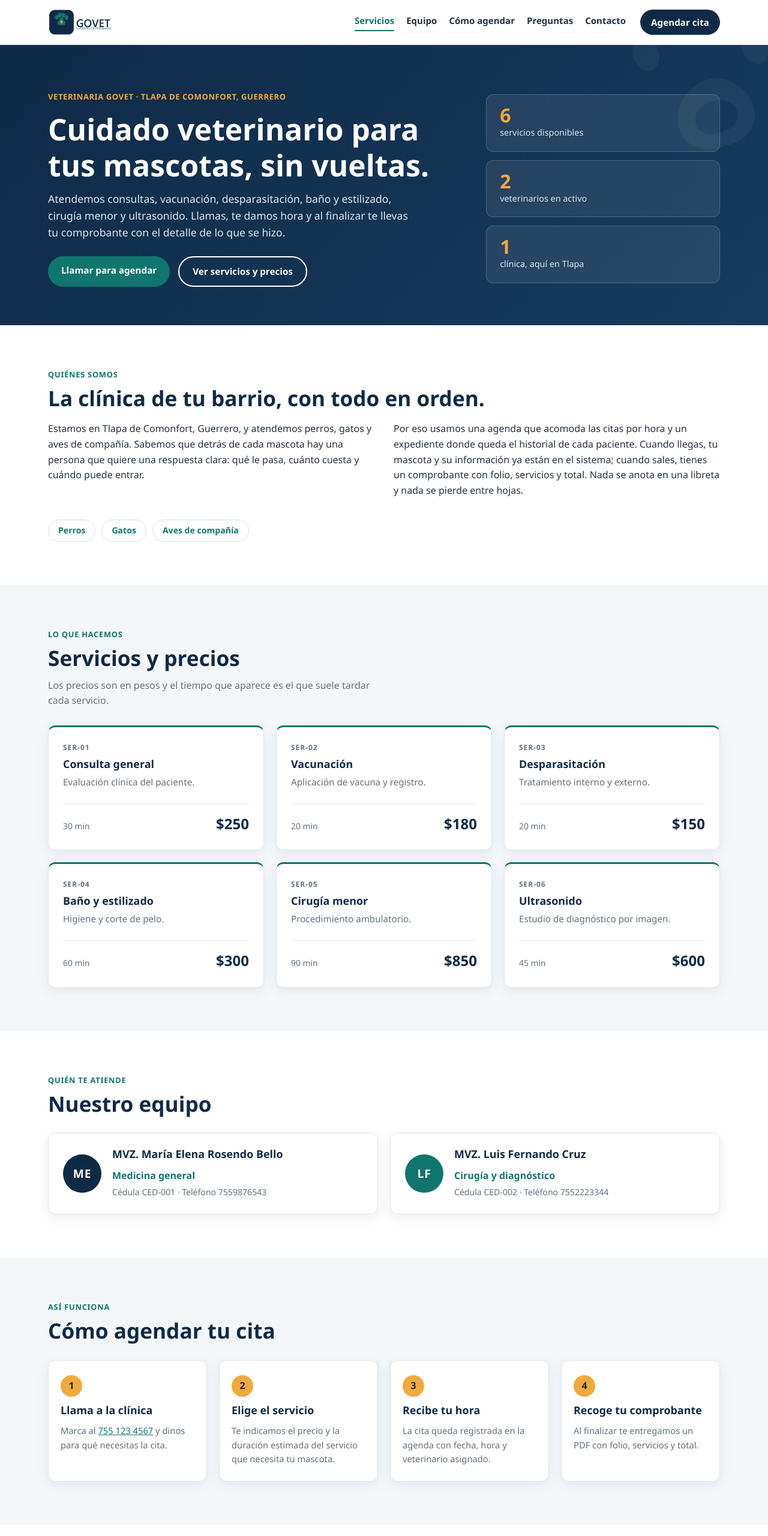
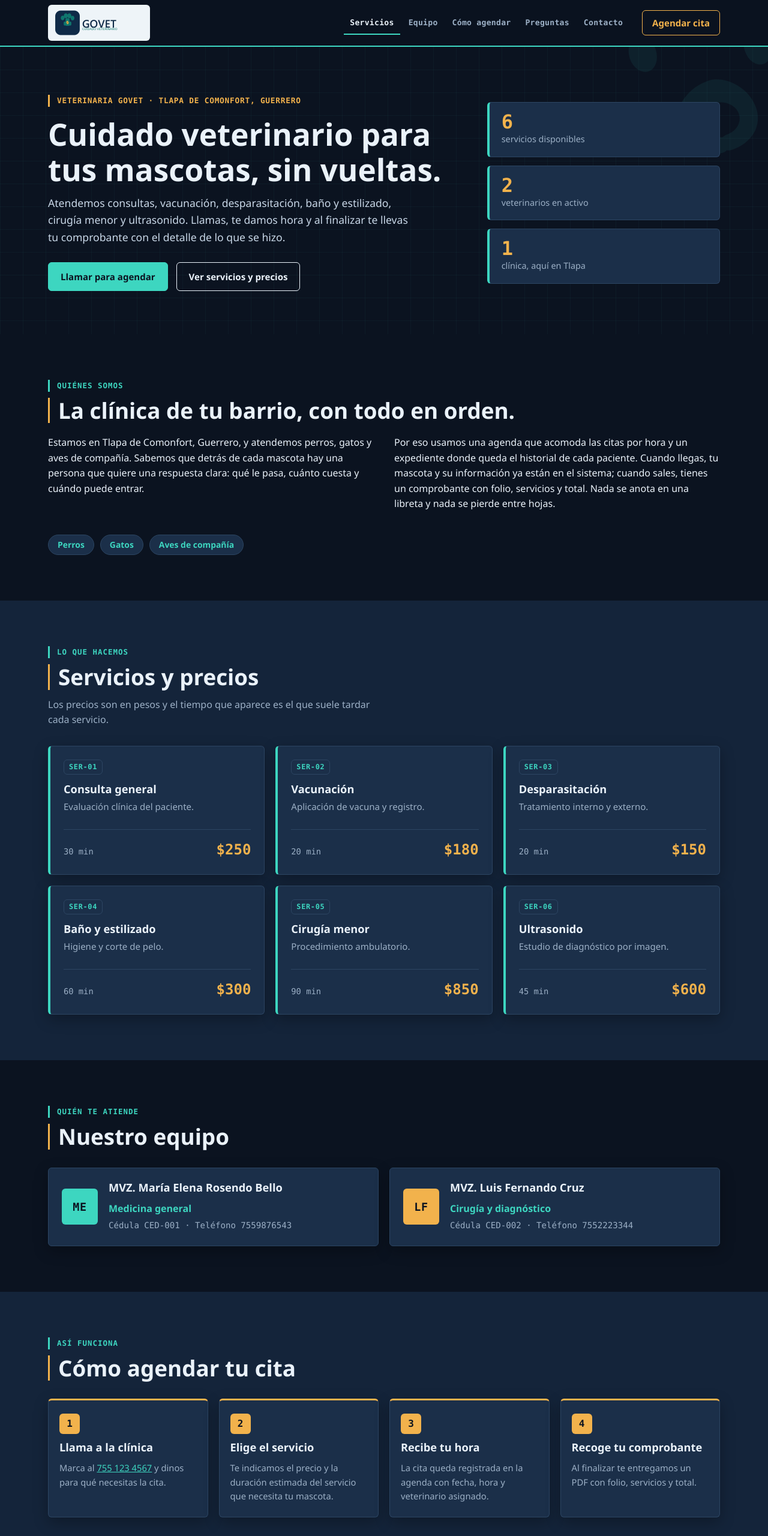
Before and after one commit to Ulises200410/govet-web, a plain HTML site: page index.html in a window 1280 px wide. Shown: the top 2560 px of the page at 60% size. Drawn offline with Linux system fonts and the light colour scheme.

Commit message:
Rediseño oscuro de la web GOVET

```diff
--- a/styles.css
+++ b/styles.css
@@ -1,15 +1,19 @@
 :root {
-  --navy: #0F2A47;
-  --teal: #0F766E;
-  --amber: #F2A93B;
-  --tinta: #233242;
-  --muted: #5F6F7E;
-  --niebla: #F4F7FA;
-  --blanco: #ffffff;
-  --borde: #dfe6ec;
-  --sombra: 0 6px 20px rgba(15, 42, 71, 0.08);
-  --sombra-alta: 0 14px 32px rgba(15, 42, 71, 0.14);
-  --radio: 12px;
+  --fondo: #0B1320;
+  --superficie: #14243A;
+  --tarjeta: #1B2F49;
+  --borde: #2C4562;
+  --texto: #EAF2FA;
+  --muted: #9CB0C6;
+  --teal: #3DD6C0;
+  --ambar: #F2B24C;
+  --info: #59B4F5;
+  --exito: #5ED48B;
+  --error: #FF7B7B;
+  --sombra: 0 8px 24px rgba(0, 0, 0, 0.28);
+  --radio: 6px;
+  --display: "Bahnschrift", "Segoe UI", system-ui, sans-serif;
+  --mono: Consolas, "Courier New", monospace;
 }
 
 * { box-sizing: border-box; }
@@ -18,9 +22,9 @@ html { scroll-behavior: smooth; scroll-padding-top: 84px; }
 
 body {
   margin: 0;
-  font-family: "Segoe UI", Arial, sans-serif;
-  color: var(--tinta);
-  background: var(--blanco);
+  font-family: "Segoe UI", system-ui, Arial, sans-serif;
+  color: var(--texto);
+  background: var(--fondo);
   line-height: 1.6;
   font-size: 16px;
 }
@@ -34,111 +38,122 @@ body {
   position: absolute;
   left: -9999px;
   top: 0;
-  background: var(--navy);
-  color: #fff;
+  background: var(--ambar);
+  color: var(--fondo);
+  font-weight: 700;
   padding: 10px 16px;
   z-index: 100;
 }
 .skip-link:focus { left: 8px; top: 8px; }
 
 a { color: var(--teal); }
-a:hover { color: var(--navy); }
+a:hover { color: var(--ambar); }
 
-:focus-visible { outline: 2px solid var(--amber); outline-offset: 3px; }
+:focus-visible { outline: 2px solid var(--ambar); outline-offset: 3px; }
 
-h1, h2, h3 { color: var(--navy); line-height: 1.2; margin: 0 0 12px; }
-h1 { font-size: clamp(2rem, 5vw, 3.1rem); }
-h2 { font-size: clamp(1.6rem, 3.5vw, 2.2rem); }
-h3 { font-size: 1.12rem; }
+h1, h2, h3 { font-family: var(--display); color: var(--texto); line-height: 1.15; margin: 0 0 12px; }
+h1 { font-size: clamp(2.1rem, 5vw, 3.2rem); font-weight: 700; }
+h2 { font-size: clamp(1.7rem, 3.5vw, 2.3rem); font-weight: 700; }
+h3 { font-size: 1.14rem; }
 p { margin: 0 0 14px; }
 
 /* ---------- Encabezado ---------- */
 .site-header {
   position: sticky;
   top: 0;
-  background: rgba(255, 255, 255, 0.96);
-  border-bottom: 1px solid var(--borde);
+  background: rgba(11, 19, 32, 0.96);
+  border-bottom: 2px solid var(--teal);
   z-index: 50;
-  backdrop-filter: blur(6px);
+  backdrop-filter: blur(8px);
 }
 .header-inner {
   display: flex;
   align-items: center;
-  gap: 24px;
-  min-height: 74px;
+  gap: 22px;
+  min-height: 76px;
+}
+.marca {
+  display: inline-block;
+  background: #EEF4F8;
+  padding: 5px 10px;
+  border-radius: var(--radio);
+  line-height: 0;
+  flex-shrink: 0;
 }
 .marca img { display: block; }
 .navegacion {
   display: flex;
-  gap: 20px;
+  gap: 4px;
   margin-left: auto;
 }
 .navegacion a {
   text-decoration: none;
-  color: var(--tinta);
-  font-weight: 600;
-  font-size: 0.94rem;
-  transition: color 120ms ease;
+  color: var(--muted);
+  font-family: var(--mono);
+  font-weight: 700;
+  font-size: 0.82rem;
+  letter-spacing: 0.02em;
+  padding: 8px 10px;
+  border-bottom: 2px solid transparent;
+  transition: color 120ms ease, border-color 120ms ease;
 }
-.navegacion a:hover { color: var(--teal); }
-.navegacion a.activo { color: var(--teal); }
-.navegacion a.activo::after {
-  content: "";
-  display: block;
-  height: 2px;
-  background: var(--teal);
-  border-radius: 2px;
-  margin-top: 3px;
-}
+.navegacion a:hover { color: var(--texto); border-bottom-color: var(--teal); }
+.navegacion a.activo { color: var(--texto); border-bottom-color: var(--teal); }
 
 .btn {
   display: inline-block;
   text-decoration: none;
-  border-radius: 999px;
-  padding: 11px 22px;
+  border: 1px solid currentColor;
+  border-radius: var(--radio);
+  padding: 11px 20px;
   font-weight: 700;
-  font-size: 0.95rem;
-  transition: transform 120ms ease, background 120ms ease;
+  font-size: 0.94rem;
+  transition: background 120ms ease, color 120ms ease, transform 120ms ease;
 }
 .btn:hover { transform: translateY(-1px); }
-.btn-primario { background: var(--teal); color: #fff; }
-.btn-primario:hover { background: var(--navy); color: #fff; }
-.btn-secundario { border: 2px solid var(--navy); color: var(--navy); }
-.btn-secundario:hover { background: var(--navy); color: #fff; }
-.btn-header { background: var(--navy); color: #fff; padding: 9px 18px; flex-shrink: 0; }
-.btn-header:hover { background: var(--teal); color: #fff; }
+.btn-primario { background: var(--teal); color: var(--fondo); border-color: var(--teal); }
+.btn-primario:hover { background: var(--ambar); color: var(--fondo); border-color: var(--ambar); }
+.btn-secundario { color: var(--teal); border-color: var(--teal); background: transparent; }
+.btn-secundario:hover { background: var(--teal); color: var(--fondo); }
+.btn-header { color: var(--ambar); border-color: var(--ambar); background: transparent; padding: 8px 16px; flex-shrink: 0; }
+.btn-header:hover { background: var(--ambar); color: var(--fondo); }
 
 .menu-toggle {
   display: none;
   margin-left: auto;
   background: none;
-  border: 0;
-  padding: 8px;
+  border: 1px solid var(--borde);
+  border-radius: var(--radio);
+  padding: 9px;
   cursor: pointer;
 }
 .menu-toggle span {
   display: block;
-  width: 24px;
+  width: 22px;
   height: 2px;
-  background: var(--navy);
-  margin: 5px 0;
+  background: var(--teal);
+  margin: 4px 0;
 }
 
 /* ---------- Hero ---------- */
 .hero {
   position: relative;
   overflow: hidden;
-  background: linear-gradient(135deg, var(--navy) 0%, #173b5e 100%);
-  color: #fff;
-  padding: 76px 0 64px;
+  background-color: var(--fondo);
+  background-image:
+    linear-gradient(rgba(61, 214, 192, 0.045) 1px, transparent 1px),
+    linear-gradient(90deg, rgba(61, 214, 192, 0.045) 1px, transparent 1px);
+  background-size: 38px 38px;
+  color: var(--texto);
+  padding: 80px 0 72px;
 }
 .hero-patron {
   position: absolute;
-  width: 360px;
-  height: 360px;
-  right: -70px;
-  top: -110px;
-  color: rgba(255, 255, 255, 0.045);
+  width: 380px;
+  height: 380px;
+  right: -80px;
+  top: -120px;
+  color: rgba(61, 214, 192, 0.07);
   transform: rotate(-18deg);
   pointer-events: none;
 }
@@ -146,52 +161,60 @@ p { margin: 0 0 14px; }
   position: relative;
   display: grid;
   grid-template-columns: 1.4fr 0.8fr;
-  gap: 48px;
+  gap: 52px;
   align-items: center;
 }
-.hero h1 { color: #fff; }
+.hero h1 { color: var(--texto); }
 .hero .eyebrow {
-  color: var(--amber);
+  color: var(--ambar);
+  font-family: var(--mono);
   font-weight: 700;
-  letter-spacing: 0.04em;
+  letter-spacing: 0.06em;
   text-transform: uppercase;
-  font-size: 0.82rem;
-  margin-bottom: 14px;
+  font-size: 0.8rem;
+  margin: 0 0 16px;
+  padding-left: 12px;
+  border-left: 3px solid var(--ambar);
 }
-.lead { font-size: 1.1rem; color: #dce7f0; max-width: 60ch; }
-.acciones { display: flex; flex-wrap: wrap; gap: 14px; margin-top: 26px; }
-.hero .btn-secundario { border-color: #fff; color: #fff; }
-.hero .btn-secundario:hover { background: #fff; color: var(--navy); }
+.lead { font-size: 1.1rem; color: #C9D8E8; max-width: 60ch; }
+.acciones { display: flex; flex-wrap: wrap; gap: 14px; margin-top: 28px; }
+.hero .btn-secundario { color: var(--texto); border-color: var(--texto); }
+.hero .btn-secundario:hover { background: var(--texto); color: var(--fondo); }
 
 .hero-datos { display: grid; gap: 14px; }
 .dato {
-  background: rgba(255, 255, 255, 0.08);
-  border: 1px solid rgba(255, 255, 255, 0.18);
+  background: var(--tarjeta);
+  border: 1px solid var(--borde);
+  border-left: 4px solid var(--teal);
   border-radius: var(--radio);
-  padding: 18px 22px;
+  padding: 16px 20px;
   transition: transform 160ms ease, background 160ms ease;
 }
-.dato:hover { transform: translateY(-2px); background: rgba(255, 255, 255, 0.12); }
-.dato strong { display: block; font-size: 2rem; color: var(--amber); line-height: 1; }
-.dato span { font-size: 0.9rem; color: #dce7f0; }
+.dato:hover { transform: translateX(3px); background: var(--superficie); }
+.dato strong { display: block; font-family: var(--mono); font-size: 2rem; color: var(--ambar); line-height: 1; }
+.dato span { font-size: 0.9rem; color: var(--muted); }
 
 /* ---------- Secciones ---------- */
-.seccion { padding: 72px 0; }
-.seccion-clara { background: var(--niebla); }
+.seccion { padding: 76px 0; }
+.seccion-clara { background: var(--superficie); }
 .etiqueta {
   color: var(--teal);
+  font-family: var(--mono);
   font-weight: 700;
   text-transform: uppercase;
-  letter-spacing: 0.06em;
-  font-size: 0.8rem;
-  margin-bottom: 8px;
+  letter-spacing: 0.08em;
+  font-size: 0.78rem;
+  margin: 0 0 10px;
+  padding-left: 12px;
+  border-left: 3px solid var(--teal);
 }
+.seccion h2 { padding-left: 14px; border-left: 3px solid var(--ambar); }
 .intro { color: var(--muted); max-width: 60ch; }
 .dos-columnas {
   display: grid;
   grid-template-columns: 1fr 1fr;
-  gap: 32px;
-  margin-top: 18px;
+  gap: 34px;
+  margin-top: 20px;
 }
 .especies {
   list-style: none;
@@ -199,15 +222,15 @@ p { margin: 0 0 14px; }
   flex-wrap: wrap;
   gap: 10px;
   padding: 0;
-  margin: 22px 0 0;
+  margin: 24px 0 0;
 }
 .especies li {
-  background: #fff;
-  border: 1px solid #cfe3df;
+  background: var(--tarjeta);
+  border: 1px solid var(--borde);
   color: var(--teal);
   border-radius: 999px;
-  padding: 6px 16px;
-  font-size: 0.88rem;
+  padding: 5px 15px;
+  font-size: 0.87rem;
   font-weight: 700;
 }
 
@@ -215,98 +238,106 @@ p { margin: 0 0 14px; }
 .tarjetas-servicios {
   display: grid;
   grid-template-columns: repeat(3, 1fr);
-  gap: 20px;
-  margin-top: 28px;
+  gap: 18px;
+  margin-top: 30px;
 }
 .tarjeta-servicio {
-  background: #fff;
+  background: var(--tarjeta);
   border: 1px solid var(--borde);
-  border-top: 3px solid var(--teal);
+  border-left: 4px solid var(--teal);
   border-radius: var(--radio);
-  padding: 24px;
+  padding: 22px;
   box-shadow: var(--sombra);
   display: flex;
   flex-direction: column;
-  transition: transform 160ms ease, box-shadow 160ms ease;
+  transition: transform 160ms ease, border-color 160ms ease;
 }
-.tarjeta-servicio:hover { transform: translateY(-4px); box-shadow: var(--sombra-alta); }
+.tarjeta-servicio:hover { transform: translateY(-3px); border-left-color: var(--ambar); }
 .tarjeta-servicio .codigo {
-  font-size: 0.75rem;
+  display: inline-block;
+  align-self: flex-start;
+  font-family: var(--mono);
+  font-size: 0.74rem;
   font-weight: 700;
-  color: var(--muted);
-  letter-spacing: 0.08em;
+  color: var(--teal);
+  border: 1px solid var(--borde);
+  border-radius: var(--radio);
+  padding: 2px 8px;
+  letter-spacing: 0.06em;
 }
-.tarjeta-servicio h3 { margin: 8px 0 6px; }
-.tarjeta-servicio p { color: var(--muted); font-size: 0.95rem; flex: 1; }
+.tarjeta-servicio h3 { margin: 14px 0 6px; }
+.tarjeta-servicio p { color: var(--muted); font-size: 0.94rem; flex: 1; }
 .pie-tarjeta {
   display: flex;
   align-items: baseline;
   justify-content: space-between;
   border-top: 1px solid var(--borde);
   padding-top: 14px;
-  margin-top: 10px;
+  margin-top: 12px;
 }
-.duracion { color: var(--muted); font-size: 0.87rem; }
-.precio { color: var(--navy); font-size: 1.5rem; font-weight: 700; }
+.duracion { color: var(--muted); font-size: 0.86rem; font-family: var(--mono); }
+.precio { color: var(--ambar); font-family: var(--mono); font-size: 1.5rem; font-weight: 700; }
 
 /* ---------- Equipo ---------- */
 .tarjetas-equipo {
   display: grid;
   grid-template-columns: 1fr 1fr;
-  gap: 20px;
-  margin-top: 28px;
+  gap: 18px;
+  margin-top: 30px;
 }
 .tarjeta-vet {
   display: flex;
   gap: 18px;
   align-items: center;
-  background: #fff;
+  background: var(--tarjeta);
   border: 1px solid var(--borde);
   border-radius: var(--radio);
-  padding: 24px;
+  padding: 22px;
   box-shadow: var(--sombra);
 }
 .iniciales {
-  flex: 0 0 64px;
-  height: 64px;
-  border-radius: 50%;
-  background: var(--navy);
-  color: #fff;
+  flex: 0 0 60px;
+  height: 60px;
+  border-radius: var(--radio);
+  background: var(--teal);
+  color: var(--fondo);
   display: grid;
   place-items: center;
-  font-size: 1.2rem;
+  font-family: var(--mono);
+  font-size: 1.15rem;
   font-weight: 700;
   letter-spacing: 0.04em;
 }
-.tarjeta-vet:nth-child(2) .iniciales { background: var(--teal); }
+.tarjeta-vet:nth-child(2) .iniciales { background: var(--ambar); }
 .especialidad { color: var(--teal); font-weight: 700; margin-bottom: 4px; }
-.detalle { color: var(--muted); font-size: 0.88rem; margin: 0; }
+.detalle { color: var(--muted); font-size: 0.88rem; margin: 0; font-family: var(--mono); }
 
 /* ---------- Pasos ---------- */
 .pasos {
   list-style: none;
   padding: 0;
-  margin: 28px 0 0;
+  margin: 30px 0 0;
   display: grid;
   grid-template-columns: repeat(4, 1fr);
-  gap: 20px;
-  counter-reset: paso;
+  gap: 18px;
 }
 .pasos li {
-  background: #fff;
+  background: var(--tarjeta);
   border: 1px solid var(--borde);
+  border-top: 3px solid var(--ambar);
   border-radius: var(--radio);
-  padding: 24px 20px;
+  padding: 22px 18px;
   box-shadow: var(--sombra);
 }
 .numero {
   display: inline-grid;
   place-items: center;
-  width: 36px;
-  height: 36px;
-  border-radius: 50%;
-  background: var(--amber);
-  color: var(--navy);
+  width: 34px;
+  height: 34px;
+  border-radius: var(--radio);
+  background: var(--ambar);
+  color: var(--fondo);
+  font-family: var(--mono);
   font-weight: 700;
   margin-bottom: 12px;
 }
@@ -316,23 +347,23 @@ p { margin: 0 0 14px; }
 .preguntas-inner {
   display: grid;
   grid-template-columns: 0.8fr 1.2fr;
-  gap: 48px;
+  gap: 52px;
   align-items: start;
 }
 .acordeon { display: grid; gap: 10px; }
 .acordeon details {
-  background: #fff;
+  background: var(--tarjeta);
   border: 1px solid var(--borde);
   border-radius: var(--radio);
   padding: 0 20px;
   box-shadow: var(--sombra);
 }
-.acordeon details[open] { border-color: #cfe3df; }
+.acordeon details[open] { border-left: 3px solid var(--teal); }
 .acordeon summary {
   cursor: pointer;
   padding: 16px 0;
   font-weight: 700;
-  color: var(--navy);
+  color: var(--texto);
   list-style: none;
   display: flex;
   justify-content: space-between;
@@ -341,8 +372,9 @@ p { margin: 0 0 14px; }
 .acordeon summary::-webkit-details-marker { display: none; }
 .acordeon summary::after {
   content: "+";
-  color: var(--teal);
-  font-size: 1.3rem;
+  color: var(--ambar);
+  font-family: var(--mono);
+  font-size: 1.35rem;
   line-height: 1;
 }
 .acordeon details[open] summary::after { content: "–"; }
@@ -354,32 +386,34 @@ p { margin: 0 0 14px; }
 }
 
 /* ---------- Contacto ---------- */
-.contacto { background: var(--navy); color: #fff; }
-.contacto h2 { color: #fff; }
-.contacto .etiqueta { color: var(--amber); }
+.contacto { background: var(--superficie); color: var(--texto); border-top: 2px solid var(--teal); }
+.contacto h2 { color: var(--texto); }
+.contacto .etiqueta { color: var(--ambar); border-left-color: var(--ambar); }
 .contacto-inner {
   display: grid;
   grid-template-columns: 1fr 1fr;
   gap: 48px;
   align-items: center;
 }
-.contacto p { color: #dce7f0; }
+.contacto p { color: var(--muted); }
 .datos-contacto {
-  background: rgba(255, 255, 255, 0.08);
-  border: 1px solid rgba(255, 255, 255, 0.18);
+  background: var(--tarjeta);
+  border: 1px solid var(--borde);
+  border-left: 4px solid var(--teal);
   border-radius: var(--radio);
-  padding: 26px 30px;
+  padding: 24px 28px;
   font-style: normal;
 }
 .datos-contacto p { margin-bottom: 14px; }
 .datos-contacto strong {
   display: block;
-  color: var(--amber);
-  font-size: 0.78rem;
+  color: var(--ambar);
+  font-family: var(--mono);
+  font-size: 0.76rem;
   text-transform: uppercase;
-  letter-spacing: 0.06em;
+  letter-spacing: 0.08em;
 }
-.datos-contacto a { color: #fff; font-size: 1.2rem; font-weight: 700; }
+.datos-contacto a { color: var(--texto); font-family: var(--mono); font-size: 1.2rem; font-weight: 700; }
 
 /* ---------- Botones flotantes ---------- */
 .btn-flotante, .btn-arriba {
@@ -389,40 +423,43 @@ p { margin: 0 0 14px; }
   justify-content: center;
   gap: 8px;
   border: 0;
+  border-radius: var(--radio);
   cursor: pointer;
   z-index: 60;
-  box-shadow: var(--sombra-alta);
+  box-shadow: var(--sombra);
   text-decoration: none;
 }
 .btn-flotante {
   bottom: 20px;
   right: 20px;
   background: var(--teal);
-  color: #fff;
-  border-radius: 999px;
-  padding: 13px 22px;
+  color: var(--fondo);
+  padding: 13px 20px;
   font-weight: 700;
 }
 .btn-flotante svg { width: 18px; height: 18px; fill: currentColor; }
-.btn-flotante:hover { background: var(--navy); color: #fff; }
+.btn-flotante:hover { background: var(--ambar); color: var(--fondo); }
 .btn-arriba {
   bottom: 20px;
   left: 20px;
   width: 44px;
   height: 44px;
-  border-radius: 50%;
-  background: var(--navy);
-  color: #fff;
+  border-radius: var(--radio);
+  background: var(--superficie);
+  color: var(--teal);
+  border: 1px solid var(--borde);
 }
 .btn-arriba svg { width: 22px; height: 22px; fill: currentColor; }
+.btn-arriba:hover { background: var(--teal); color: var(--fondo); }
 .btn-arriba.visible, .btn-flotante.visible { display: flex; }
 
 /* ---------- Pie ---------- */
 .site-footer {
-  background: #0b2036;
-  color: #b9c8d6;
-  padding: 28px 0;
+  background: #070E18;
+  color: var(--muted);
+  padding: 30px 0;
   font-size: 0.88rem;
+  border-top: 1px solid var(--borde);
 }
 .footer-inner {
   display: flex;
@@ -430,11 +467,12 @@ p { margin: 0 0 14px; }
   gap: 14px;
   flex-wrap: wrap;
 }
+.site-footer img { filter: brightness(0) invert(1); opacity: 0.8; }
 .footer-inner p { margin: 0; }
 .footer-nav { display: flex; gap: 16px; margin-left: auto; }
-.footer-nav a { color: #b9c8d6; text-decoration: none; }
-.footer-nav a:hover { color: var(--amber); }
-.copyright { width: 100%; color: #7e93a6; font-size: 0.8rem; }
+.footer-nav a { color: var(--muted); text-decoration: none; }
+.footer-nav a:hover { color: var(--ambar); }
+.copyright { width: 100%; color: #7E93A6; font-size: 0.8rem; }
 
 /* ---------- Responsive ---------- */
 @media (max-width: 900px) {
@@ -445,14 +483,14 @@ p { margin: 0 0 14px; }
   .navegacion {
     display: none;
     position: absolute;
-    top: 74px;
+    top: 76px;
     left: 0;
     right: 0;
-    background: #fff;
+    background: var(--superficie);
     flex-direction: column;
     gap: 0;
     padding: 10px 4%;
-    border-bottom: 1px solid var(--borde);
+    border-bottom: 2px solid var(--teal);
     box-shadow: var(--sombra);
   }
   .navegacion.abierto { display: flex; }
@@ -462,7 +500,7 @@ p { margin: 0 0 14px; }
 }
 
 @media (max-width: 560px) {
-  .seccion { padding: 52px 0; }
+  .seccion { padding: 54px 0; }
   .tarjetas-servicios, .tarjetas-equipo, .pasos { grid-template-columns: 1fr; }
   .acciones .btn { width: 100%; text-align: center; }
   .footer-nav { margin-left: 0; }
@@ -476,7 +514,23 @@ p { margin: 0 0 14px; }
 }
 
 @media print {
-  .site-header, .btn-flotante, .btn-arriba, .footer-nav { display: none !important; }
-  body { font-size: 11pt; }
+  :root {
+    --fondo: #fff;
+    --superficie: #fff;
+    --tarjeta: #fff;
+    --texto: #111;
+    --muted: #444;
+    --borde: #ccc;
+    --teal: #0F766E;
+    --ambar: #8A5A00;
+  }
+  body { background: #fff; color: #111; }
+  .site-header, .btn-flotante, .btn-arriba, .footer-nav, .marca { display: none !important; }
+  .hero { background: #fff; color: #111; }
+  .hero h1, .hero .eyebrow, .lead { color: #111; }
+  .dato, .tarjeta-servicio, .tarjeta-vet, .pasos li, .acordeon details, .datos-contacto {
+    box-shadow: none;
+    background: #fff;
+  }
   .seccion { padding: 20px 0; break-inside: avoid; }
 }
```
Also changed, not shown: index.html (+1 -1 lines).
